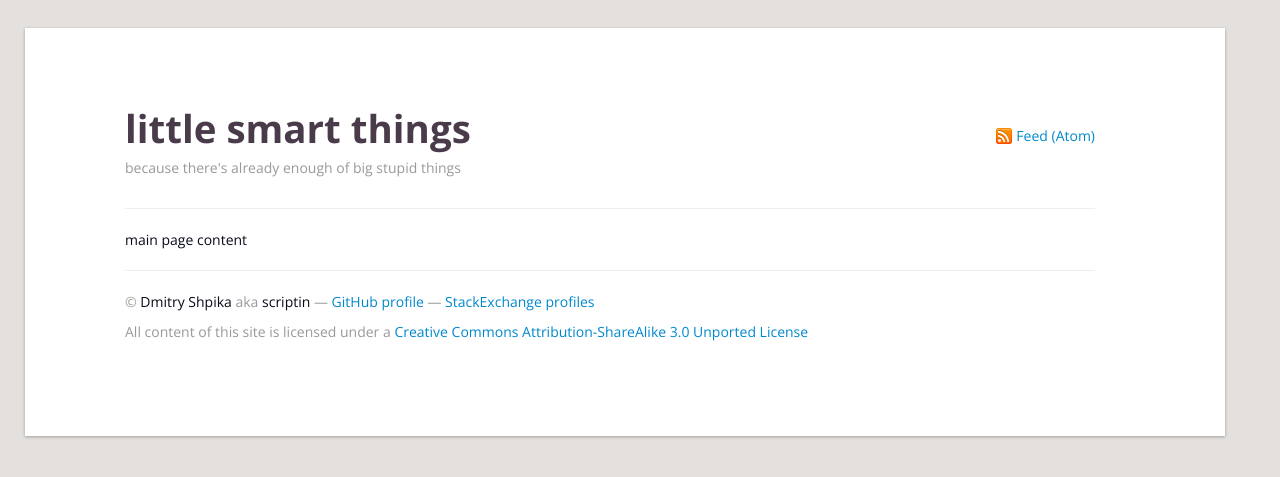
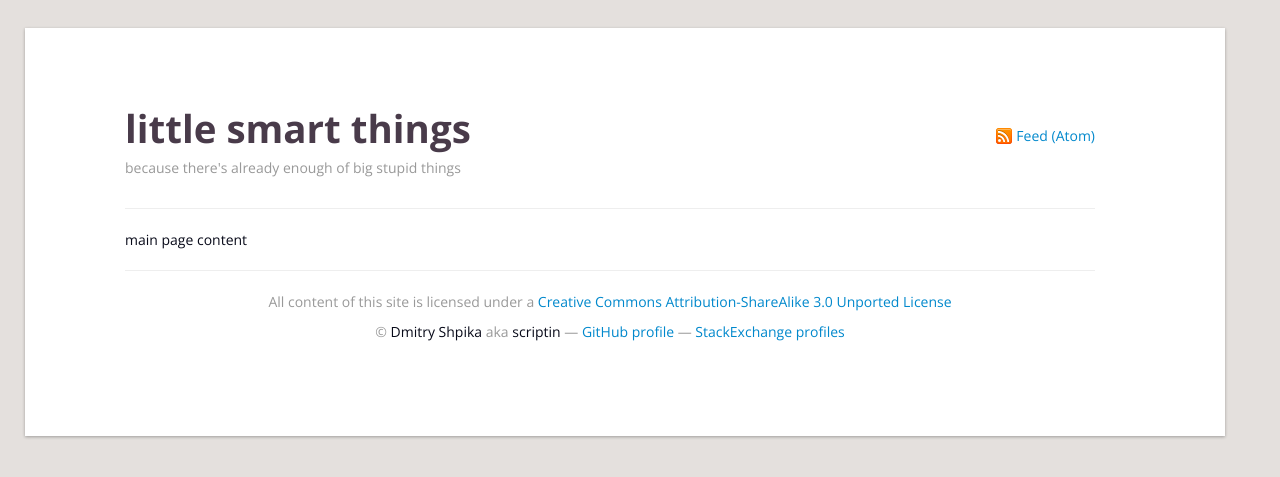
Before and after one commit to scriptin/scriptin.github.io, a Jekyll site: the page built from index.html, in a window 1280 px wide. Shown: the top 477 px of the page. Built offline with Jekyll 4.4.1, drawn with Linux system fonts in a browser that asks for light colours.

Commit message:
Footer style fix

```diff
--- a/_layouts/default.html
+++ b/_layouts/default.html
@@ -36,6 +36,12 @@
       <div class="row footer">
         <div class="span10 offset1">
           <hr/>
+          <p class="muted"><!-- license -->
+            All content of this site is licensed under a
+            <a rel="license" href="http://creativecommons.org/licenses/by-sa/3.0/">
+              Creative Commons Attribution-ShareAlike 3.0 Unported License
+            </a>
+          </p>
           <p class="vcard"><!-- author -->
             <span class="muted">&copy;</span>
             <span class="fn">{{ site.author_fullname }}</span>
@@ -46,13 +52,6 @@
             <span class="muted">&mdash;</span>
             <a href="http://stackexchange.com/users/224676?tab=accounts">StackExchange profiles</a>
           </p>
-
-          <p class="muted"><!-- license -->
-            All content of this site is licensed under a
-            <a rel="license" href="http://creativecommons.org/licenses/by-sa/3.0/">
-              Creative Commons Attribution-ShareAlike 3.0 Unported License
-            </a>
-          </p>
         </div>
       </div>
     </div>
--- a/css/style.css
+++ b/css/style.css
@@ -25,3 +25,6 @@
 .footer {
     padding-bottom: 6em;
 }
+.footer p {
+    text-align: center;
+}
```
